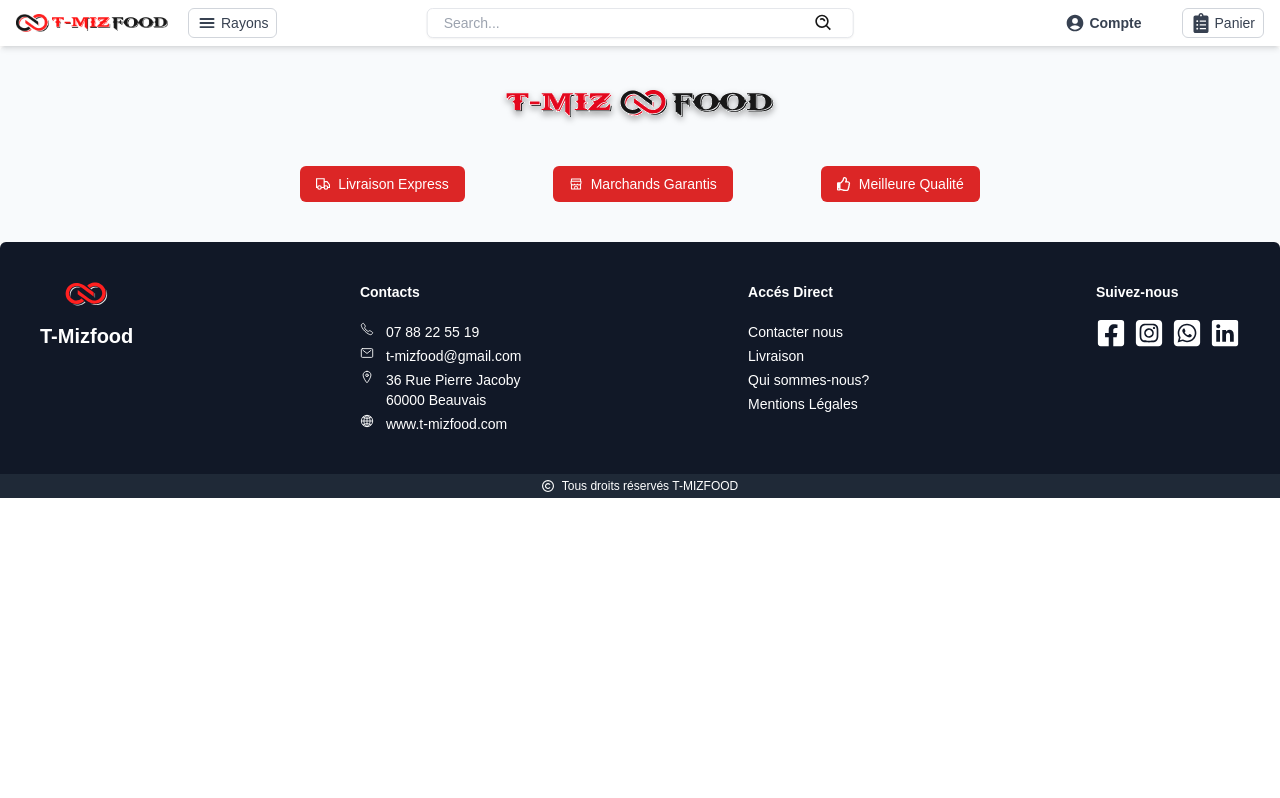
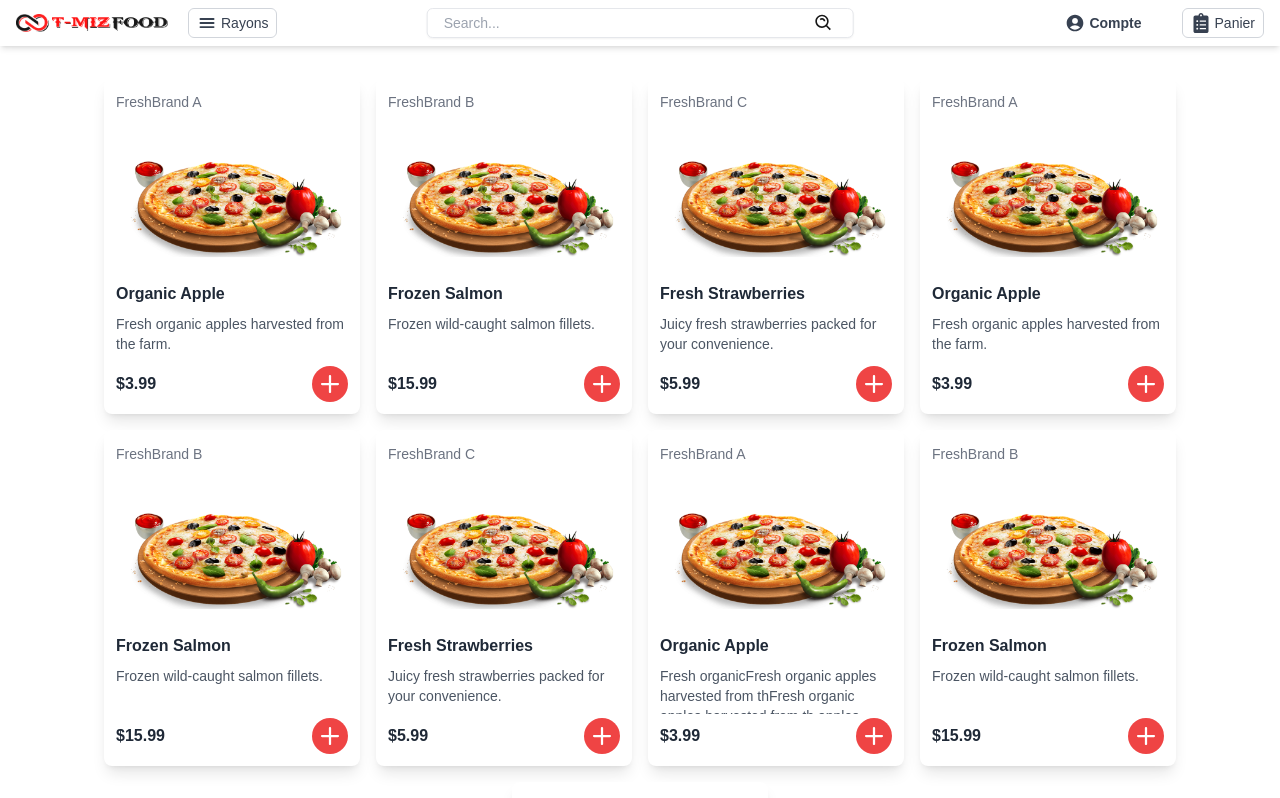
Before and after one commit to Madhavanvenkatesan/t-mizfood_front, a Next.js app: page / in a window 1280 px wide. Shown: the top 798 px of the page. Built offline with nearby package versions, Linux system fonts and the light colour scheme.

Commit message:
card added

```diff
--- a/src/app/components/Button.tsx
+++ b/src/app/components/Button.tsx
@@ -1,13 +1,10 @@
-
-import React from 'react';
-
 interface ButtonProps {
-    text: string; // Button text
-    onClick?: () => void; // Click handler
-    type?: "button" | "submit" | "reset"; // Button type
-    variant?: "primary" | "secondary" | "danger"; // Button style variant
-    disabled?: boolean; // Disabled state
-    className?: string; // Additional CSS classes to be applied to the button element
+    text: string;
+    onClick?: () => void;
+    type?: "button" | "submit" | "reset";
+    variant?: "primary" | "secondary" | "danger";
+    disabled?: boolean;
+    className?: string;
 }
 
 const Button: React.FC<ButtonProps> = ({
@@ -31,8 +28,7 @@ const Button: React.FC<ButtonProps> = ({
             type={type}
             onClick={onClick}
             disabled={disabled}
-            className={`${baseStyles} ${variantStyles[variant]} ${className} ${disabled ? "opacity-50 cursor-not-allowed" : ""}`}
-        >
+            className={`${baseStyles} ${variantStyles[variant]} ${className} ${disabled ? "opacity-50 cursor-not-allowed" : ""}`}>
             {text}
         </button>
     );
--- a/src/app/components/Footer.tsx
+++ b/src/app/components/Footer.tsx
@@ -35,11 +35,11 @@ export default function Footer() {
                         </div>
                     </div>
                 </div>
-                <div className="flex flex-wrap justify-between items-start p-10 bg-gray-900 rounded-tl-md rounded-tr-md gap-10">
-                    <div className="flex flex-col ">
+                <div className="flex flex-wrap flex-col md:flex-row justify-between items-start p-10 bg-gray-900 rounded-tl-md rounded-tr-md gap-10">
+                    {/* <div className="flex flex-col ">
                         <Image src="/Logo_simple.svg" alt="logo" width={63} height={35} className="h-6 w-auto"/>
                         <h2 className="text-white font-bold text-xl mt-4">T-Mizfood</h2>
-                    </div>
+                    </div> */}
                     <div className="flex flex-col gap-1">
                         <h3 className="font-bold pb-4">Contacts</h3>
                         <div className="flex gap-3"><IoCallOutline /><span className=" hover:text-red-300">07 88 22 55 19</span></div>
--- /dev/null
+++ b/src/app/components/ProductCard.tsx
@@ -0,0 +1,46 @@
+import Image from "next/image";
+import { IoIosAdd } from "react-icons/io";
+
+interface ProductCardProps {
+    category: 'Fresh' | 'Freezer'; // Category type (Fresh/Freezer)
+    brand: string; // Product brand
+    productName: string; // Name of the product
+    description: string; // Description of the product
+    price: string; // Product price
+    onAddToList: () => void; // Function to handle "Add to List" action
+}
+
+const ProductCard: React.FC<ProductCardProps> = ({
+    category,
+    brand,
+    productName,
+    description,
+    price,
+    onAddToList,
+}) => {
+    return (
+        <div className=" flex flex-row sm:flex-col bg-white rounded-lg shadow-lg p-3 w-full sm:w-64 h-90">
+            <div className="w-1/2 sm:w-full">
+                <div className="mb-2">
+                    <span className="text-sm text-gray-500">{category}</span>
+                    <span className="text-sm text-gray-500">{brand}</span>
+                </div>
+                <div>
+                    <Image src="/pizza.png" alt="Logo" width={100} height={100} className="h-40 w-auto object-contain"/>
+                </div>
+            </div>
+            <div className="w-1/2 sm:w-full flex flex-col justify-between">
+                <div className="overflow-hidden h-28 sm:h-20">
+                    <h2 className="text-l font-semibold text-gray-800 mb-2">{productName}</h2>
+                    <p className="text-sm text-gray-600 mb-4">{description}</p>
+                </div>
+                <div className="flex justify-between items-center pt-1">
+                    <span className="text-l font-bold text-gray-800">{price}</span>
+                    <button className="bg-red-500 rounded-full text-white"><IoIosAdd className="text-4xl" /></button>
+                </div>
+            </div>
+        </div>
+    );
+};
+
+export default ProductCard;
--- a/src/app/page.tsx
+++ b/src/app/page.tsx
@@ -1,8 +1,40 @@
+"use client"
+
+import ProductCard from "./components/ProductCard";
 
 export default function Home() {
+  // Sample data for products
+  const array = [
+    { category: 'Fresh', brand: 'Brand A', productName: 'Organic Apple', description: 'Fresh organic apples harvested from the farm.', price: '$3.99' },
+    { category: 'Freezer', brand: 'Brand B', productName: 'Frozen Salmon', description: 'Frozen wild-caught salmon fillets.', price: '$15.99' },
+    { category: 'Fresh', brand: 'Brand C', productName: 'Fresh Strawberries', description: 'Juicy fresh strawberries packed for your convenience.', price: '$5.99' },
+    { category: 'Fresh', brand: 'Brand A', productName: 'Organic Apple', description: 'Fresh organic apples harvested from the farm.', price: '$3.99' },
+    { category: 'Freezer', brand: 'Brand B', productName: 'Frozen Salmon', description: 'Frozen wild-caught salmon fillets.', price: '$15.99' },
+    { category: 'Fresh', brand: 'Brand C', productName: 'Fresh Strawberries', description: 'Juicy fresh strawberries packed for your convenience.', price: '$5.99' },
+    { category: 'Fresh', brand: 'Brand A', productName: 'Organic Apple', description: 'Fresh organicFresh organic apples harvested from thFresh organic apples harvested from th apples harvested from the farm.', price: '$3.99' },
+    { category: 'Freezer', brand: 'Brand B', productName: 'Frozen Salmon', description: 'Frozen wild-caught salmon fillets.', price: '$15.99' },
+    { category: 'Fresh', brand: 'Brand C', productName: 'Fresh Strawberries', description: 'Juicy fresh strawberries packed for your convenience.', price: '$5.99' },
+
+  ];
+
+  const handleAddToList = (productName: string) => {
+    console.log(`${productName} added to the list!`);
+  };
+
+
   return (
-    <div>
-
-    </div>
+    <div className="flex justify-center items-center flex-wrap gap-4 p-1 sm:p-8">
+    {array.map((product, idx) => (
+      <ProductCard
+        key={idx} // Important to add a unique key for each item
+        category="Fresh"
+        brand={product.brand}
+        productName={product.productName}
+        description={product.description}
+        price={product.price}
+        onAddToList={() => handleAddToList(product.productName)} // Passing the specific product name
+      />
+    ))}
+  </div>
   );
 }
```
Also changed, not shown: public/pizza.png (added).
